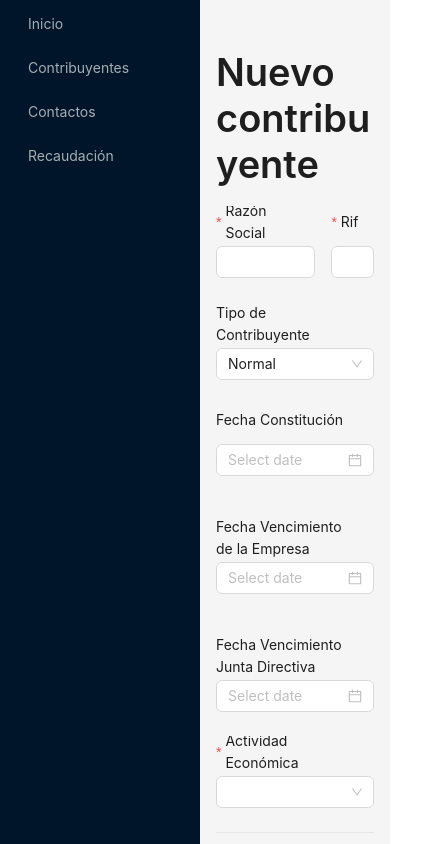
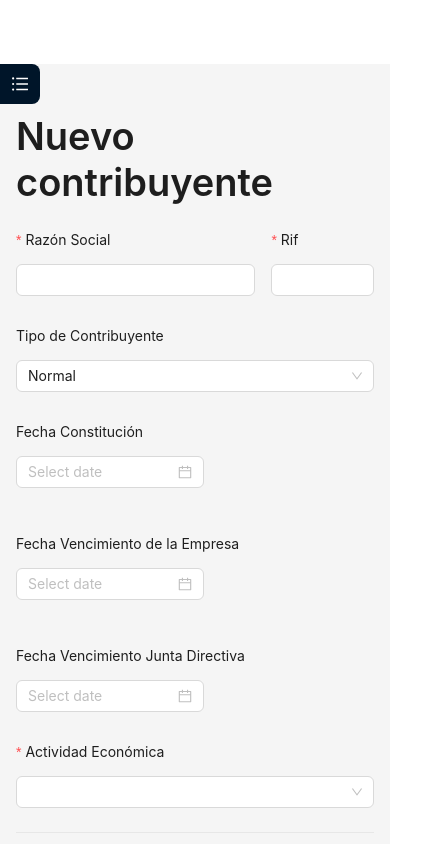
Before and after one commit to Douglas571/sedemat_system, a React (Vite) app in the folder frontend/: page /business/new in a window 390 px wide. Shown: the top 844 px of the page, 423 px wide, since content can reach past the window. Built offline with nearby package versions, Linux system fonts and the light colour scheme; no server answers.

Commit message:
Update: Added basic responsive sidebar

```diff
--- a/frontend/src/index.css
+++ /dev/null
@@ -1,29 +0,0 @@
-@tailwind base;
-@tailwind components;
-@tailwind utilities;
-
-@layer base {
-	@font-face {
-		font-family: Inter;
-		font-style: normal;
-		font-weight: 400;
-		font-display: swap;
-		src: url('/fonts/Inter-Regular.woff2') format('woff2');
-	}
-
-	@font-face {
-		font-family: Inter;
-		font-style: normal;
-		font-weight: 500;
-		font-display: swap;
-		src: url('/fonts/Inter-Medium.woff2') format('woff2');
-	}
-
-	@font-face {
-		font-family: Inter;
-		font-style: normal;
-		font-weight: 700;
-		font-display: swap;
-		src: url('/fonts/Inter-Bold.woff2') format('woff2');
-	}
-}
--- a/frontend/src/layout/main.tsx
+++ b/frontend/src/layout/main.tsx
@@ -33,30 +33,6 @@ const siderStyle: React.CSSProperties = {
 	scrollbarWidth: 'thin',
 	scrollbarColor: 'unset'
 }
-
-// const items: MenuProps['items'] = [
-//   UserOutlined,
-//   VideoCameraOutlined,
-//   UploadOutlined,
-//   BarChartOutlined,
-//   CloudOutlined,
-//   AppstoreOutlined,
-//   TeamOutlined,
-//   ShopOutlined,
-// ].map((icon, index) => ({
-//   key: String(index + 1),
-//   icon: React.createElement(icon),
-//   label: `nav ${index + 1}`,
-// }));
-
-/**
-
-index
-register
-tax_collection
-
-
- */
 
 const items: MenuProp['items'] = [
 	{
@@ -94,9 +70,19 @@ const App: React.FC = () => {
 	}
 
 	return (
-		<Layout hasSider>
-			<Sider style={siderStyle}>
-				<div className='demo-logo-vertical' />
+		<Layout>
+			<Sider //style={siderStyle}
+				breakpoint="lg"
+				collapsedWidth="0"
+				onBreakpoint={(broken) => {
+					console.log(broken);
+				}}
+				onCollapse={(collapsed, type) => {
+					console.log(collapsed, type);
+				}}
+
+			>
+				{/* <div className='demo-logo-vertical' /> */}
 				<Menu
 					theme='dark'
 					mode='inline'
@@ -105,11 +91,16 @@ const App: React.FC = () => {
 					onClick={onClick}
 				/>
 			</Sider>
-			<Layout style={{ marginInlineStart: 200 }}>
-				{/* <Header style={{ padding: 0, background: colorBgContainer }} /> */}
+			<Layout
+				//style={{ marginInlineStart: 200 }}
+			>
+				<Header style={{ padding: 0, background: colorBgContainer }} />
 
-
-				<Content style={{ margin: '24px 16px 0', overflow: 'initial' }}>
+				<Content
+					style={{
+						margin: '24px 16px 0',
+						//overflow: 'initial'
+					}}>
 					<Outlet />
 				</Content>
 
--- a/frontend/src/pages/BusinessCombinedEditNew.tsx
+++ b/frontend/src/pages/BusinessCombinedEditNew.tsx
@@ -302,9 +302,9 @@ export default function BusinessForm(): JSX.Element {
                             type='primary' htmlType='submit'>Guardar</Button>
                     </Form.Item>
 
-                    <Button onClick={() => showFormData()}>
+                    {/* <Button onClick={() => showFormData()}>
                         Show form data
-                    </Button>
+                    </Button> */}
                 </Form>
             </Flex>
         </>
```
